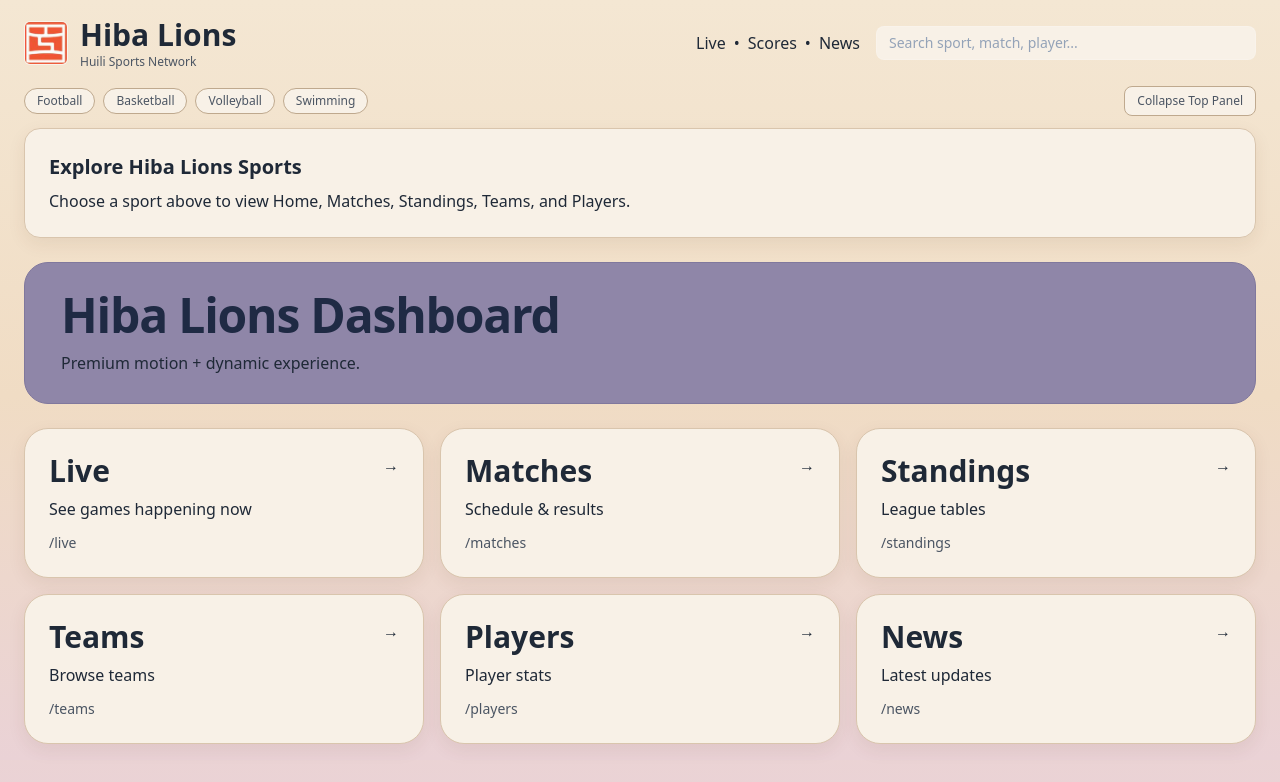
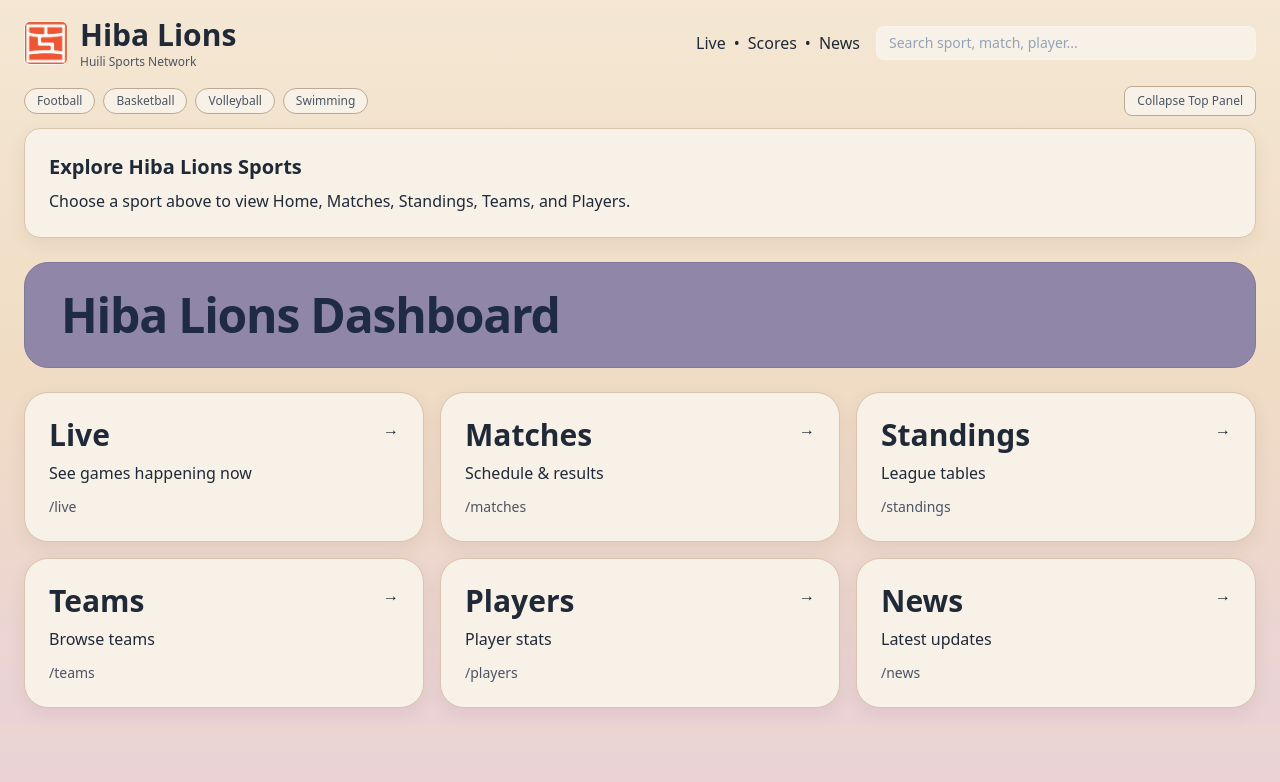
Before and after one commit to michaelfang1234/MichaelF, a Next.js app: page / in a window 1280 px wide. Shown: the top 782 px of the page. Built offline with nearby package versions, Linux system fonts and the light colour scheme.

Commit message:
Remove hero subtitle text

```diff
--- a/src/app/page.tsx
+++ b/src/app/page.tsx
@@ -17,7 +17,6 @@ export default function HomePage() {
 
       <section className="hero-warm rounded-[24px] px-9 py-7">
         <h2 className="text-5xl font-semibold tracking-tight">Hiba Lions Dashboard</h2>
-        <p className="mt-3 text-\[34px\] text-slate-200">Premium motion + dynamic experience.</p>
       </section>
 
       <section className="grid gap-4 md:grid-cols-2 xl:grid-cols-3">
```
